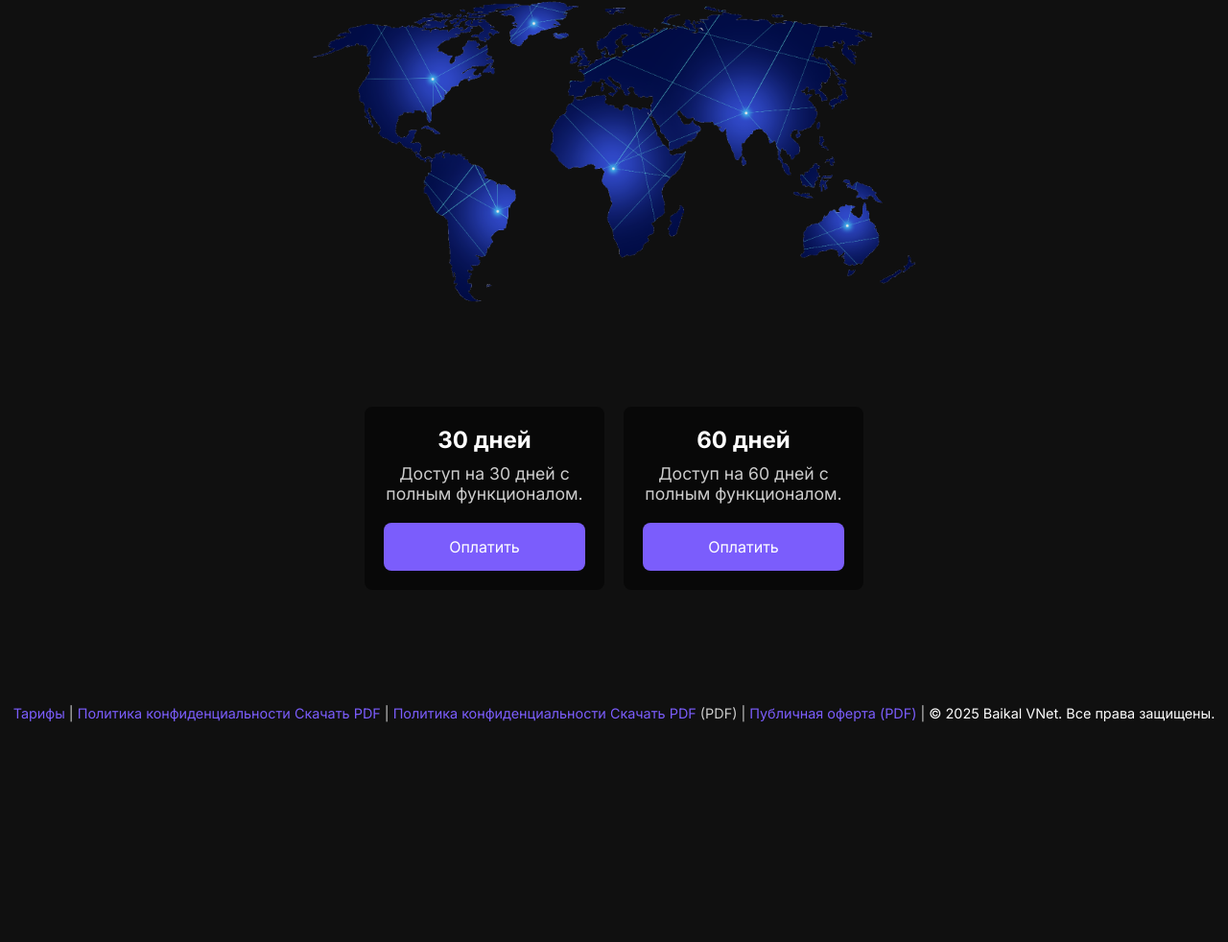
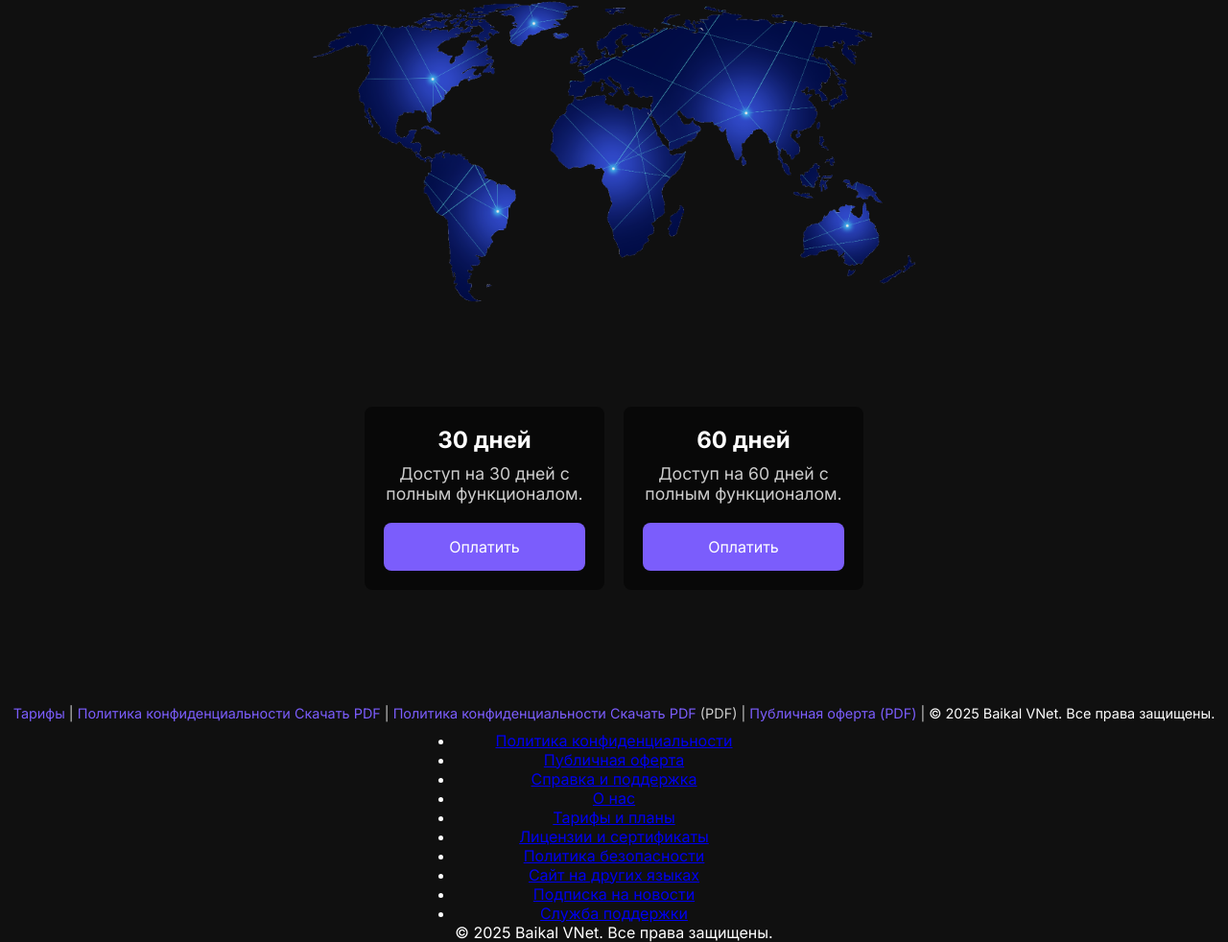
Before and after one commit to keeldj/baikalvnet, a plain HTML site: page index.html in a window 1280 px wide. Shown: the part 319-1301 px from the top of the page at 96% size. Before the commit the page ends 1081 px from the top, so only its background shows below. Drawn offline with Linux system fonts and the light colour scheme.

Commit message:
Add files via upload

```diff
--- a/index.html
+++ b/index.html
@@ -152,5 +152,23 @@
     <a href="/mnt/data/Publicznaya_Oferta_reportlab.pdf" target="_blank">Публичная оферта (PDF)</a> |
     <span>&copy; 2025 Baikal VNet. Все права защищены.</span>
   </div>
+
+<footer>
+  <div class="footer-container">
+    <ul>
+      <li><a href="/privacy.html">Политика конфиденциальности</a></li>
+      <li><a href="/offer.html">Публичная оферта</a></li>
+      <li><a href="/faq.html">Справка и поддержка</a></li>
+      <li><a href="/about.html">О нас</a></li>
+      <li><a href="/pricing.html">Тарифы и планы</a></li>
+      <li><a href="/licenses.html">Лицензии и сертификаты</a></li>
+      <li><a href="/security.html">Политика безопасности</a></li>
+      <li><a href="/language.html">Сайт на других языках</a></li>
+      <li><a href="/subscribe.html">Подписка на новости</a></li>
+      <li><a href="mailto:support@baikalvnet.com">Служба поддержки</a></li>
+    </ul>
+    <p>&copy; 2025 Baikal VNet. Все права защищены.</p>
+  </div>
+</footer>
 </body>
 </html>
```
